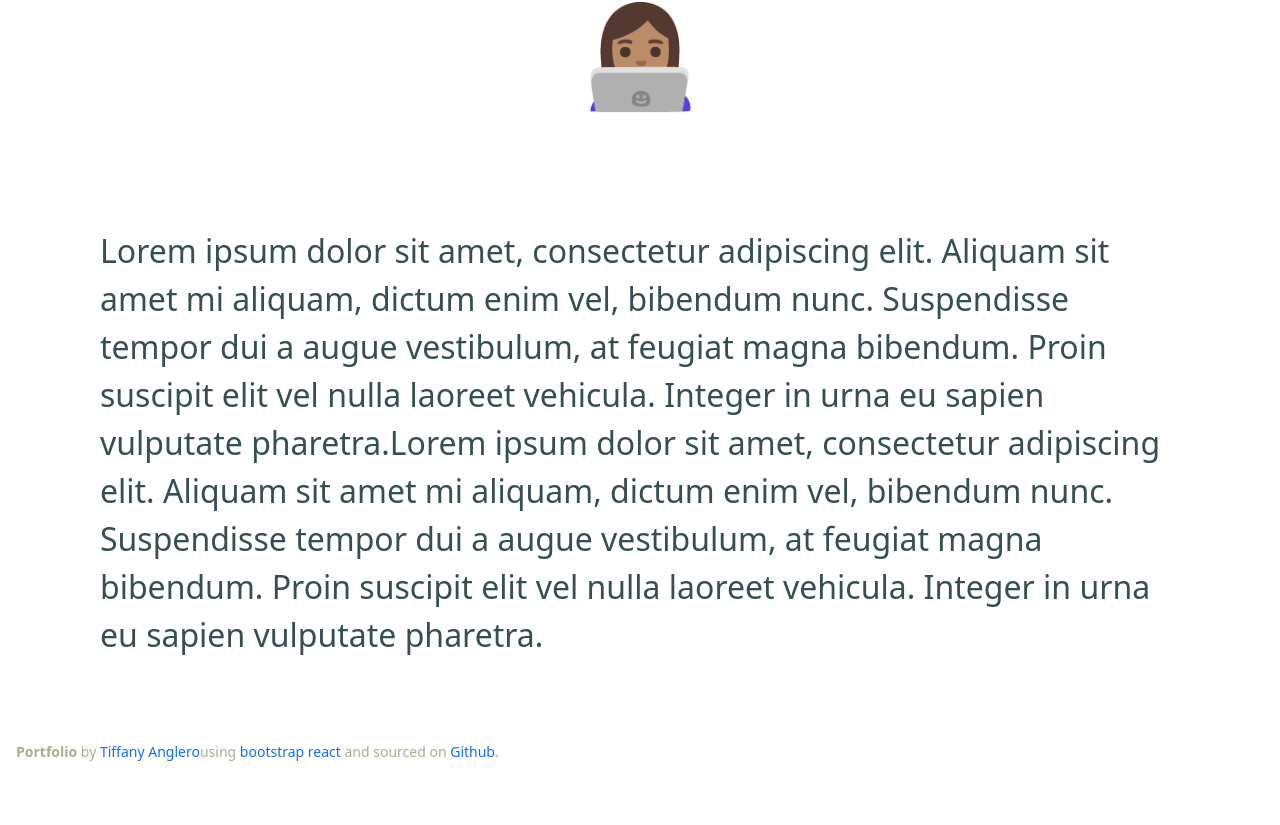
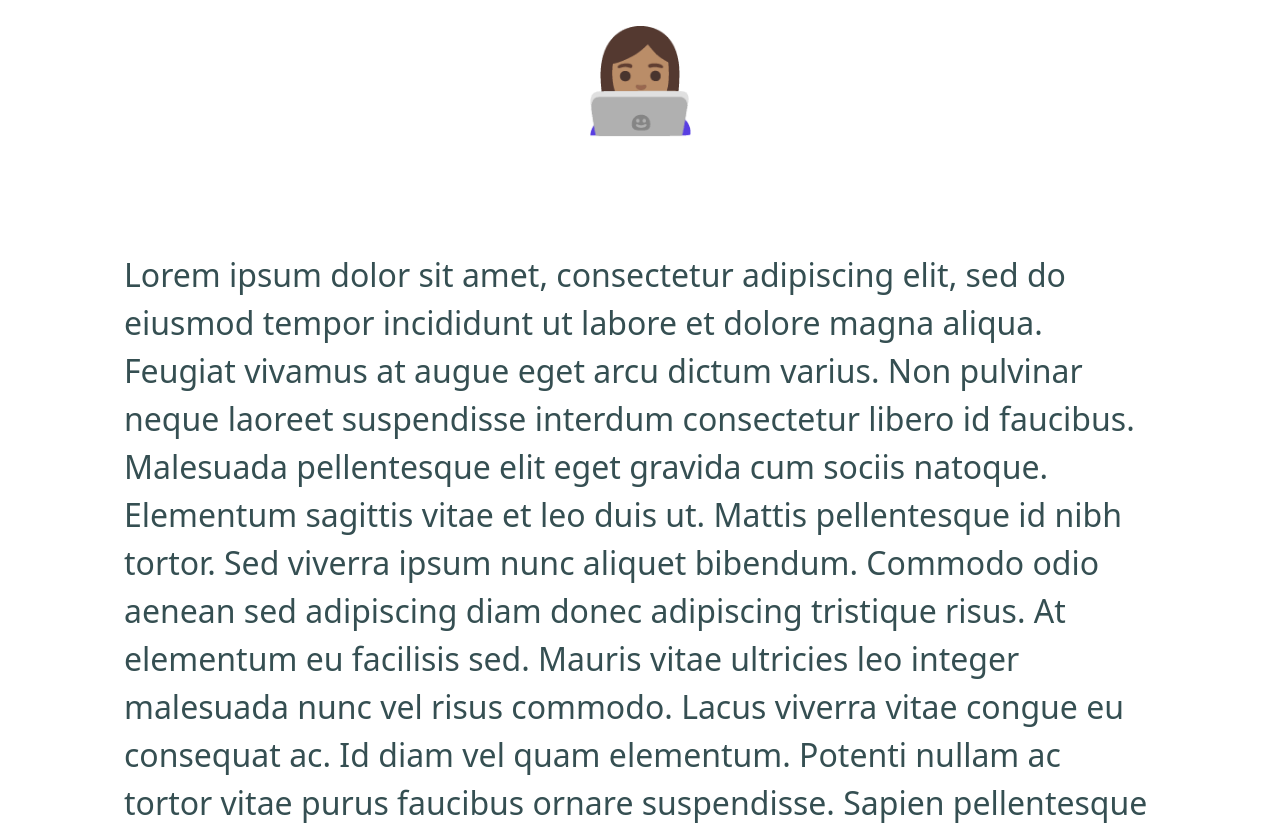
Before and after one commit to tanglero4/Professional-Portfolio, a React (Create React App) app in the folder my-app/: page / in a window 1280 px wide. Shown: the part 373-1198 px from the top of the page. Before the commit the page ends 1164 px from the top, so only its background shows below. Built offline with nearby package versions, Linux system fonts and the light colour scheme.

Commit message:
Added styling

```diff
--- a/my-app/src/Components/About.js
+++ b/my-app/src/Components/About.js
@@ -7,11 +7,7 @@ export default function About() {
       <h1 id='title'>About Me</h1>
       <div id='icon'>👩🏽‍💻</div>
       <p id='info'>
-            Lorem ipsum dolor sit amet, consectetur adipiscing elit. Aliquam sit amet mi aliquam, dictum enim vel,
-            bibendum nunc. Suspendisse tempor dui a augue vestibulum, at feugiat magna bibendum. Proin suscipit elit vel
-            nulla laoreet vehicula. Integer in urna eu sapien vulputate pharetra.Lorem ipsum dolor sit amet, consectetur adipiscing elit. Aliquam sit amet mi aliquam, dictum enim vel,
-            bibendum nunc. Suspendisse tempor dui a augue vestibulum, at feugiat magna bibendum. Proin suscipit elit vel
-            nulla laoreet vehicula. Integer in urna eu sapien vulputate pharetra.
+      Lorem ipsum dolor sit amet, consectetur adipiscing elit, sed do eiusmod tempor incididunt ut labore et dolore magna aliqua. Feugiat vivamus at augue eget arcu dictum varius. Non pulvinar neque laoreet suspendisse interdum consectetur libero id faucibus. Malesuada pellentesque elit eget gravida cum sociis natoque. Elementum sagittis vitae et leo duis ut. Mattis pellentesque id nibh tortor. Sed viverra ipsum nunc aliquet bibendum. Commodo odio aenean sed adipiscing diam donec adipiscing tristique risus. At elementum eu facilisis sed. Mauris vitae ultricies leo integer malesuada nunc vel risus commodo. Lacus viverra vitae congue eu consequat ac. Id diam vel quam elementum. Potenti nullam ac tortor vitae purus faucibus ornare suspendisse. Sapien pellentesque habitant morbi tristique senectus et netus et malesuada. Varius quam quisque id diam vel.
       </p>
     </div>
   );
--- a/my-app/src/Components/Portfolio.js
+++ b/my-app/src/Components/Portfolio.js
@@ -18,7 +18,7 @@ function Portfolio() {
         <Card.Text><p>
           {item.description}</p>
         </Card.Text>
-        <Card.Text> <a href='${item.link}' ><i class="fa-brands fa-github fa-bounce" title="GitHub"></i> Click Me</a> </Card.Text>
+        <Card.Text> <a href='${item.link}' id='projectLink'><i class="fa-brands fa-github fa-bounce" title="GitHub"></i> Click Me</a> </Card.Text>
       </Card.ImgOverlay>
     </Card>
     </Col>))}
--- a/my-app/src/Components/Resume.js
+++ b/my-app/src/Components/Resume.js
@@ -2,7 +2,9 @@ import React from "react";
 
 function Resume(){
     return <div className="resume">
-
+<section id='resume'>
+    Coming Soon...
+</section>
     </div>
 }
 
--- a/my-app/src/Components/portfolio.json
+++ b/my-app/src/Components/portfolio.json
@@ -3,29 +3,29 @@
         "id": 1,
         "title": "Panda Critic",
         "image": "project1.jpeg",
-        "description": "Lorem lorem lorem",
+        "description": "Lorem ipsum dolor sit amet, consectetur adipiscing elit, sed do eiusmod tempor incididunt ut labore et dolore magna aliqua.",
         "link":"https://github.com/JStavey13/PandaCritic"
     },
     {
         "id": 2,
         "title": "Fit Resolution",
         "image": "project2.jpeg",
-        "description": "Lorem lorem lorem",
+        "description": "Lorem ipsum dolor sit amet, consectetur adipiscing elit, sed do eiusmod tempor incididunt ut labore et dolore magna aliqua.",
         "link":"https://github.com/JonJon50/Fit-Resolution"
     },
     {
         "id": 3,
-        "title": "Project 3",
+        "title": "urna nec",
         "image": "project3.jpeg",
-        "description": "Lorem lorem lorem",
+        "description": "Lorem ipsum dolor sit amet, consectetur adipiscing elit, sed do eiusmod tempor incididunt ut labore et dolore magna aliqua.",
         "link":""
     }
     ,
     {
         "id": 4,
-        "title": "Project 4",
+        "title": "aliquet bibendum",
         "image": "project3.jpeg",
-        "description": "Lorem lorem lorem",
+        "description": "Lorem ipsum dolor sit amet, consectetur adipiscing elit, sed do eiusmod tempor incididunt ut labore et dolore magna aliqua.",
         "link":""
     }
 ]
--- a/my-app/src/index.css
+++ b/my-app/src/index.css
@@ -4,6 +4,7 @@ body {
   -webkit-font-smoothing: antialiased;
   -moz-osx-font-smoothing: grayscale;
   background-color: rgba(218, 215, 205);
+  padding: 3vh;
 }
 
 code {
@@ -17,7 +18,7 @@ a, #footerLink{
   text-decoration: none;
 }
 #name{
-  padding-right:130vh;
+  padding-right:120vh;
 }
   #header{
     padding: 6vh;
@@ -52,8 +53,17 @@ a, #footerLink{
 }
 #projectName{
   font-size: 34px;
-  color: rgba(218, 215, 205);
+  color: rgba(58, 90, 64);
 }
 #projects{
   margin:50px;
 }
+a#projectLink{
+  text-decoration: none;
+  color: rgba(52, 78, 65);
+}
+#resume{
+  font-size: 100px;
+  text-align: center;
+  color: rgba(88, 129, 87);
+}
```
